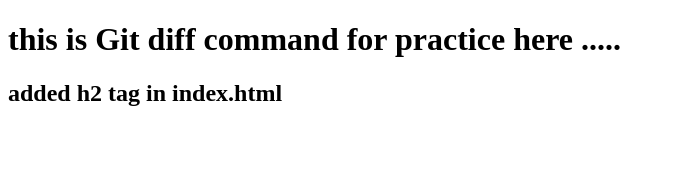
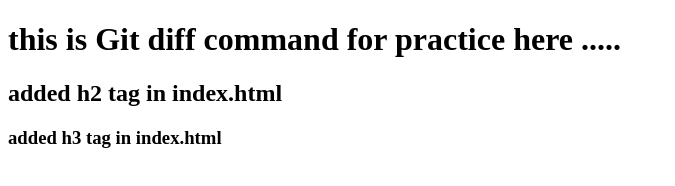
Before and after one commit to rahulyadav111/Git-diff, a plain HTML site: page Index.html in a window 1280 px wide. Shown: the whole page, without its empty margins (0-675 px from the left). Drawn offline with Linux system fonts and the light colour scheme.

Commit message:
added h3 tag

```diff
--- a/Index.html
+++ b/Index.html
@@ -8,5 +8,6 @@
 <body>
     <h1>this is Git diff command for practice here .....</h1>
     <h2>added h2 tag in index.html</h2>
+    <h3>added h3 tag in index.html</h3>
 </body>
 </html>
```
